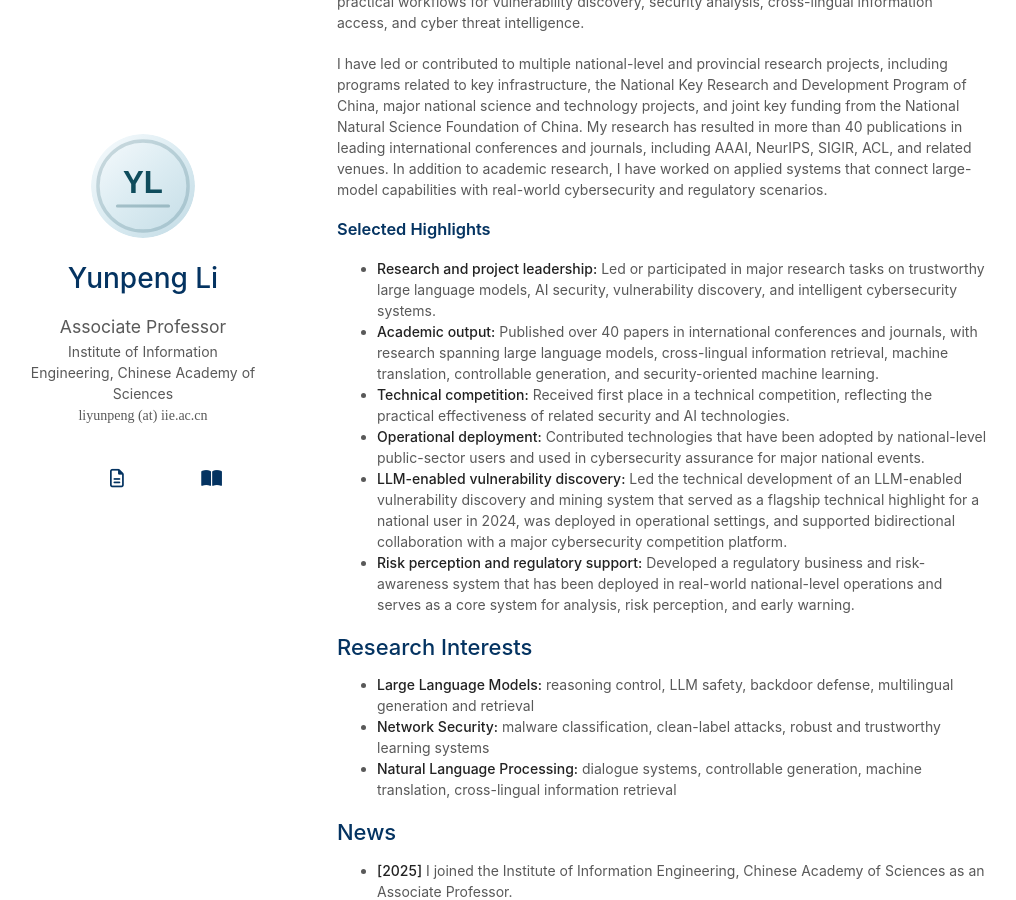
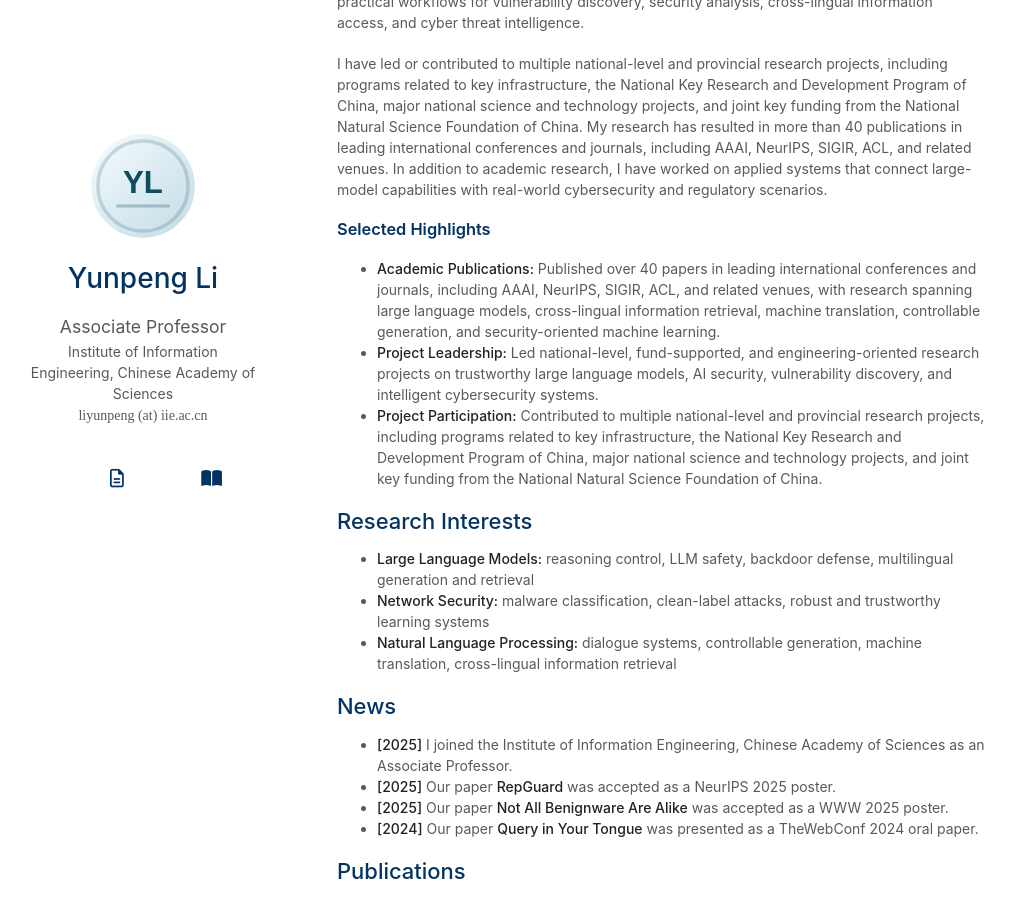
Before and after one commit to ReFantazio/Refantazio.github.io, a Jekyll site: the page built from index.md, in a window 1280 px wide and 900 px high, scrolled down 373 px. Shown: the whole window, without its empty margins (133-1149 px from the left). Built offline with Jekyll 4.4.1, drawn with Linux system fonts in a browser that asks for light colours; a style sheet for code colours, icons or effects is not loaded; our own code applies the rules of GitHub Pages for plain Markdown files.

Commit message:
Simplify selected highlights

```diff
--- a/index.md
+++ b/index.md
@@ -12,12 +12,9 @@ I have led or contributed to multiple national-level and provincial research pro
 
 ### Selected Highlights
 
-- **Research and project leadership:** Led or participated in major research tasks on trustworthy large language models, AI security, vulnerability discovery, and intelligent cybersecurity systems.
-- **Academic output:** Published over 40 papers in international conferences and journals, with research spanning large language models, cross-lingual information retrieval, machine translation, controllable generation, and security-oriented machine learning.
-- **Technical competition:** Received first place in a technical competition, reflecting the practical effectiveness of related security and AI technologies.
-- **Operational deployment:** Contributed technologies that have been adopted by national-level public-sector users and used in cybersecurity assurance for major national events.
-- **LLM-enabled vulnerability discovery:** Led the technical development of an LLM-enabled vulnerability discovery and mining system that served as a flagship technical highlight for a national user in 2024, was deployed in operational settings, and supported bidirectional collaboration with a major cybersecurity competition platform.
-- **Risk perception and regulatory support:** Developed a regulatory business and risk-awareness system that has been deployed in real-world national-level operations and serves as a core system for analysis, risk perception, and early warning.
+- **Academic Publications:** Published over 40 papers in leading international conferences and journals, including AAAI, NeurIPS, SIGIR, ACL, and related venues, with research spanning large language models, cross-lingual information retrieval, machine translation, controllable generation, and security-oriented machine learning.
+- **Project Leadership:** Led national-level, fund-supported, and engineering-oriented research projects on trustworthy large language models, AI security, vulnerability discovery, and intelligent cybersecurity systems.
+- **Project Participation:** Contributed to multiple national-level and provincial research projects, including programs related to key infrastructure, the National Key Research and Development Program of China, major national science and technology projects, and joint key funding from the National Natural Science Foundation of China.
 
 ## Research Interests
 
```
